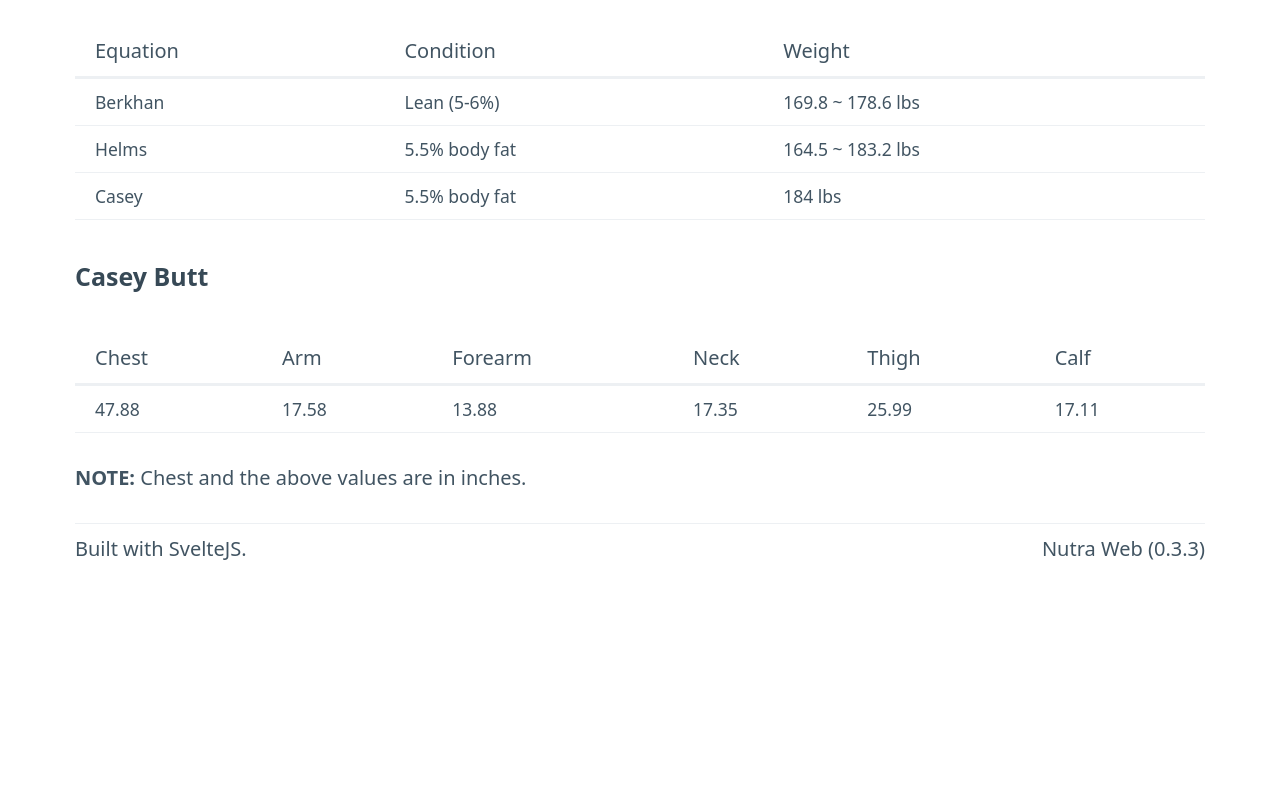
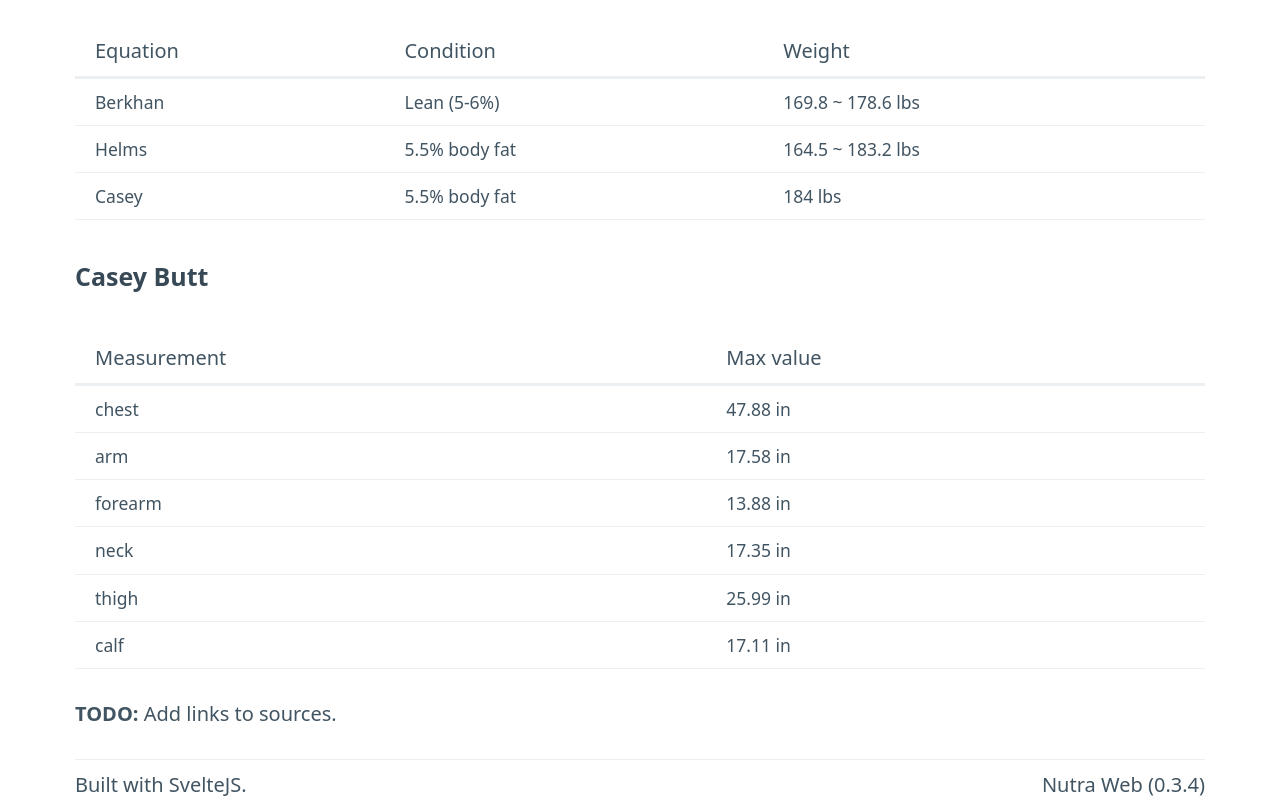
Before and after one commit to nutratech/web.2023, a SvelteKit app: page /calculators in a window 1280 px wide. Shown: the part 3398-4198 px from the top of the page. Before the commit the page ends 3962 px from the top, so only its background shows below. Built offline with nearby package versions, Linux system fonts and the light colour scheme.

Commit message:
better 2nd table (dynamic row 1 & 2)
add more inutitive step sizes

bump version 0.3.4

```diff
--- a/package.json
+++ b/package.json
@@ -1,6 +1,6 @@
 {
 	"name": "nutra-web",
-	"version": "0.3.3",
+	"version": "0.3.4",
 	"private": true,
 	"scripts": {
 		"dev": "vite dev",
--- a/src/routes/calculators/+page.svelte
+++ b/src/routes/calculators/+page.svelte
@@ -122,7 +122,7 @@
 	// ~~~~~~~~~~~~~~~~~~~~~~~~~~~~~~~~~~~~~~~~~~~~~~~~~~~~~~~~~~~~~~~~~~~~
 	// Lean body limits
 	// ~~~~~~~~~~~~~~~~~~~~~~~~~~~~~~~~~~~~~~~~~~~~~~~~~~~~~~~~~~~~~~~~~~~~
-	let lblTableData: (number | string)[][] = [];
+	let lblTableData: (number | string | Record<string, number>)[][] = [];
 
 	let lblDesiredBodyFat: number | null = 5.5;
 	let lblWrist: number | null = 17.5;
@@ -217,6 +217,7 @@
 					placeholder="e.g. 75"
 					min="0"
 					max="400"
+					step="0.5"
 					bind:value={bmrWeight}
 					on:input={updateTableBmr}
 				/>
@@ -344,6 +345,7 @@
 					type="number"
 					min="15"
 					max="400"
+					step="0.5"
 					placeholder="e.g. 90"
 					bind:value={bfWaist}
 					on:input={updateTableBf}
@@ -355,6 +357,7 @@
 					type="number"
 					min="5"
 					max="90"
+					step="0.5"
 					placeholder="e.g. 40"
 					bind:value={bfNeck}
 					on:input={updateTableBf}
@@ -506,6 +509,7 @@
 					type="number"
 					min="4"
 					max="70"
+					step="0.5"
 					placeholder="e.g. 15"
 					bind:value={lblDesiredBodyFat}
 					on:input={updateTableLbl}
@@ -522,6 +526,7 @@
 					type="number"
 					min="4"
 					max="40"
+					step="0.25"
 					placeholder="e.g. 17.5"
 					bind:value={lblWrist}
 					on:input={updateTableLbl}
@@ -533,6 +538,7 @@
 					type="number"
 					min="4"
 					max="70"
+					step="0.25"
 					placeholder="e.g. 21.5"
 					bind:value={lblAnkle}
 					on:input={updateTableLbl}
@@ -548,13 +554,6 @@
 				<th>Equation</th>
 				<th>Condition</th>
 				<th>Weight</th>
-				<!--<th>Lean mass</th>-->
-				<!--<th>Chest</th>-->
-				<!--<th>Arm</th>-->
-				<!--<th>Forearm</th>-->
-				<!--<th>Neck</th>-->
-				<!--<th>Thigh</th>-->
-				<!--<th>Calf</th>-->
 			</tr>
 		</thead>
 		<!-- TODO: Split last 7 elements (chest - calf) into separate table -->
@@ -573,23 +572,20 @@
 	<table>
 		<thead>
 			<tr>
-				<th>Chest</th>
-				<th>Arm</th>
-				<th>Forearm</th>
-				<th>Neck</th>
-				<th>Thigh</th>
-				<th>Calf</th>
+				<th>Measurement</th>
+				<th>Max value</th>
 			</tr>
 		</thead>
 		<tbody>
-			<tr>
-				{#each Object.values(lblTableData[2].slice(-6)) as cell}
-					<td>{cell}</td>
-				{/each}
-			</tr>
+			{#each Object.entries(lblTableData.slice(-1)[0].slice(-1)[0]) as row}
+				<tr>
+					<td>{row[0]}</td>
+					<td>{row[1]} in</td>
+				</tr>
+			{/each}
 		</tbody>
 	</table>
-	<p><b>NOTE:</b> Chest and the above values are in inches.</p>
+	<p><b>TODO:</b> Add links to sources.</p>
 
 	<!-- Footer -->
 	<Footer />
--- a/src/routes/calculators/calculators.ts
+++ b/src/routes/calculators/calculators.ts
@@ -293,7 +293,7 @@ function lblCasey(
 	desiredBodyFat: number,
 	wrist: number,
 	ankle: number
-): (number | string)[] {
+): (number | string | Record<string, number>)[] {
 	// Convert to imperial units
 	height /= 2.54;
 	wrist /= 2.54;
@@ -308,6 +308,18 @@ function lblCasey(
 	);
 	const weight = Number((lbm / (1 - desiredBodyFat / 100)).toFixed(1));
 
+	const additionalInfo = {
+		// lbl: `${lbm} lbs`,
+		chest: Number((1.625 * wrist + 1.3682 * ankle + 0.3562 * height).toFixed(2)),
+		arm: Number((1.1709 * wrist + 0.135 * height).toFixed(2)),
+		forearm: Number((0.95 * wrist + 0.1041 * height).toFixed(2)),
+		neck: Number((1.1875 * wrist + 0.1301 * height).toFixed(2)),
+		thigh: Number((1.4737 * ankle + 0.1918 * height).toFixed(2)),
+		calf: Number((0.9812 * ankle + 0.125 * height).toFixed(2))
+	};
+
+	console.info(additionalInfo);
+
 	return [
 		// eq
 		'Casey',
@@ -315,20 +327,8 @@ function lblCasey(
 		`${desiredBodyFat}% body fat`,
 		// weight
 		`${weight} lbs`,
-		// lbm
-		`${lbm} lbs`,
-		// chest
-		Number((1.625 * wrist + 1.3682 * ankle + 0.3562 * height).toFixed(2)),
-		// arm
-		Number((1.1709 * wrist + 0.135 * height).toFixed(2)),
-		// forearm
-		Number((0.95 * wrist + 0.1041 * height).toFixed(2)),
-		// neck
-		Number((1.1875 * wrist + 0.1301 * height).toFixed(2)),
-		// thigh
-		Number((1.4737 * ankle + 0.1918 * height).toFixed(2)),
-		// calf
-		Number((0.9812 * ankle + 0.125 * height).toFixed(2))
+		// other information
+		additionalInfo
 	];
 }
 
```
